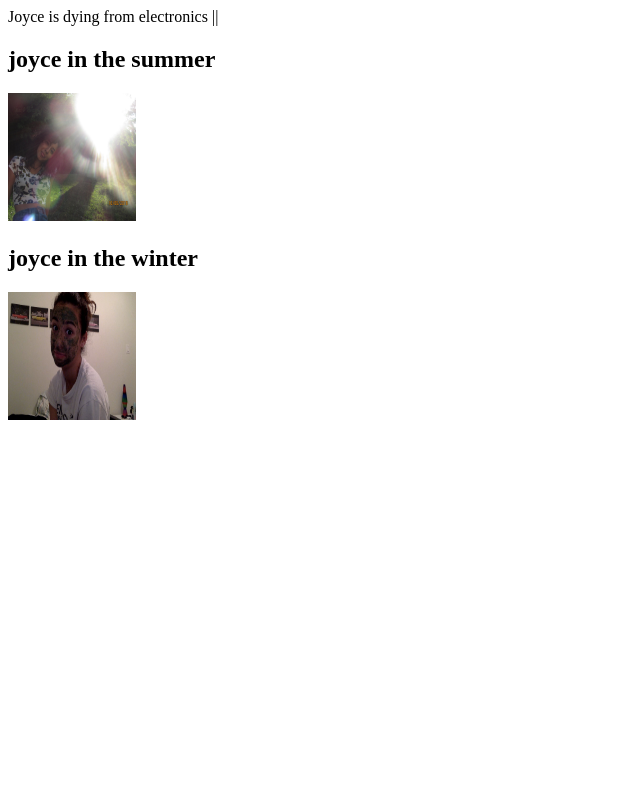
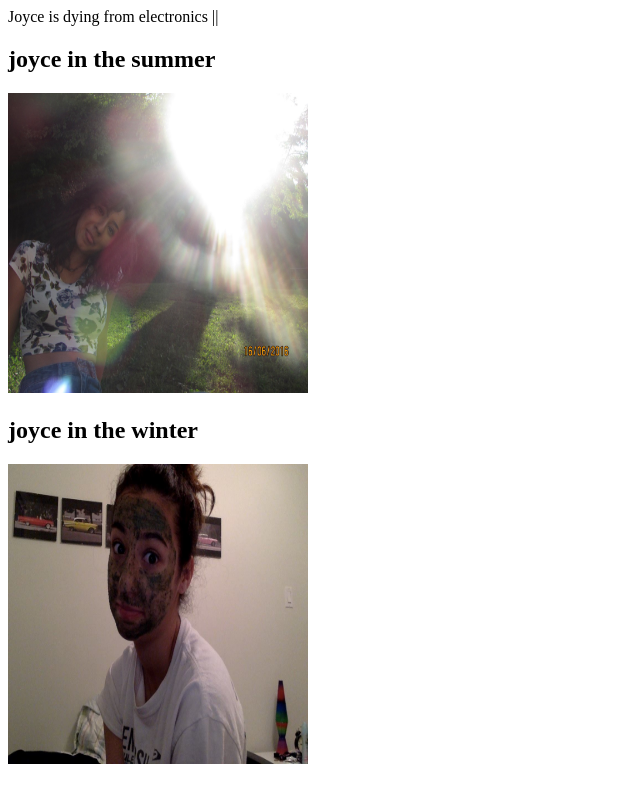
Before and after one commit to joyceibrahim/joyceibrahim.github.io, a plain HTML site: page index.html in a window 1280 px wide. Shown: the whole page, without its empty margins (0-640 px from the left). Drawn offline with Linux system fonts and the light colour scheme.

Commit message:
adding image

```diff
--- a/index.html
+++ b/index.html
@@ -12,8 +12,8 @@ img {
 </head>
 <body>
 <h2>joyce in the summer</h2>
-<img src="thumb_IMG_4511_1024.jpg" alt="me" style="width:128px;height:128px;">
+<img src="thumb_IMG_4511_1024.jpg" alt="me" style="width:300px;height:300px;">
 <h2>joyce in the winter</h2>
-<img src="17778927_10155019843746093_917767924_o.jpg" alt="me" style="width:128px;height:128px;">
+<img src="17778927_10155019843746093_917767924_o.jpg" alt="me" style="width:300px;height:300px;">
 </body>
 </html>
```
